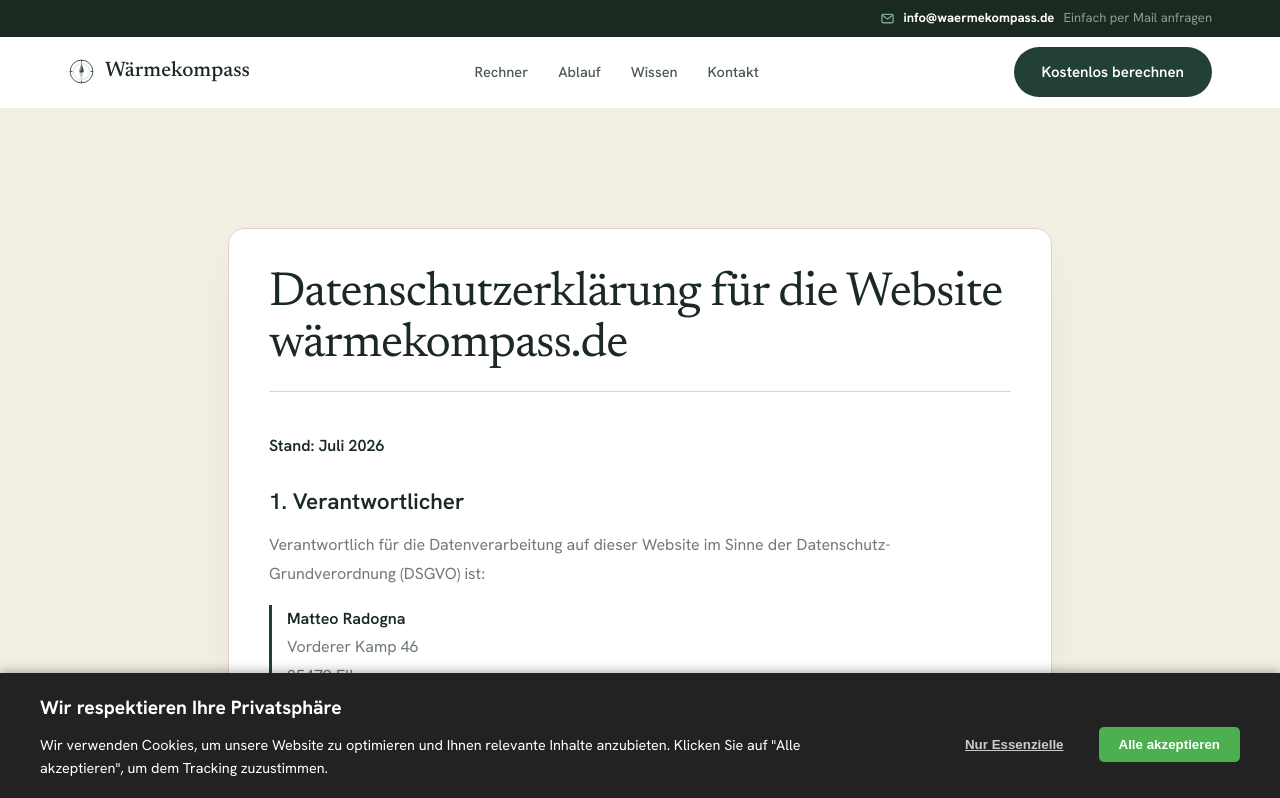
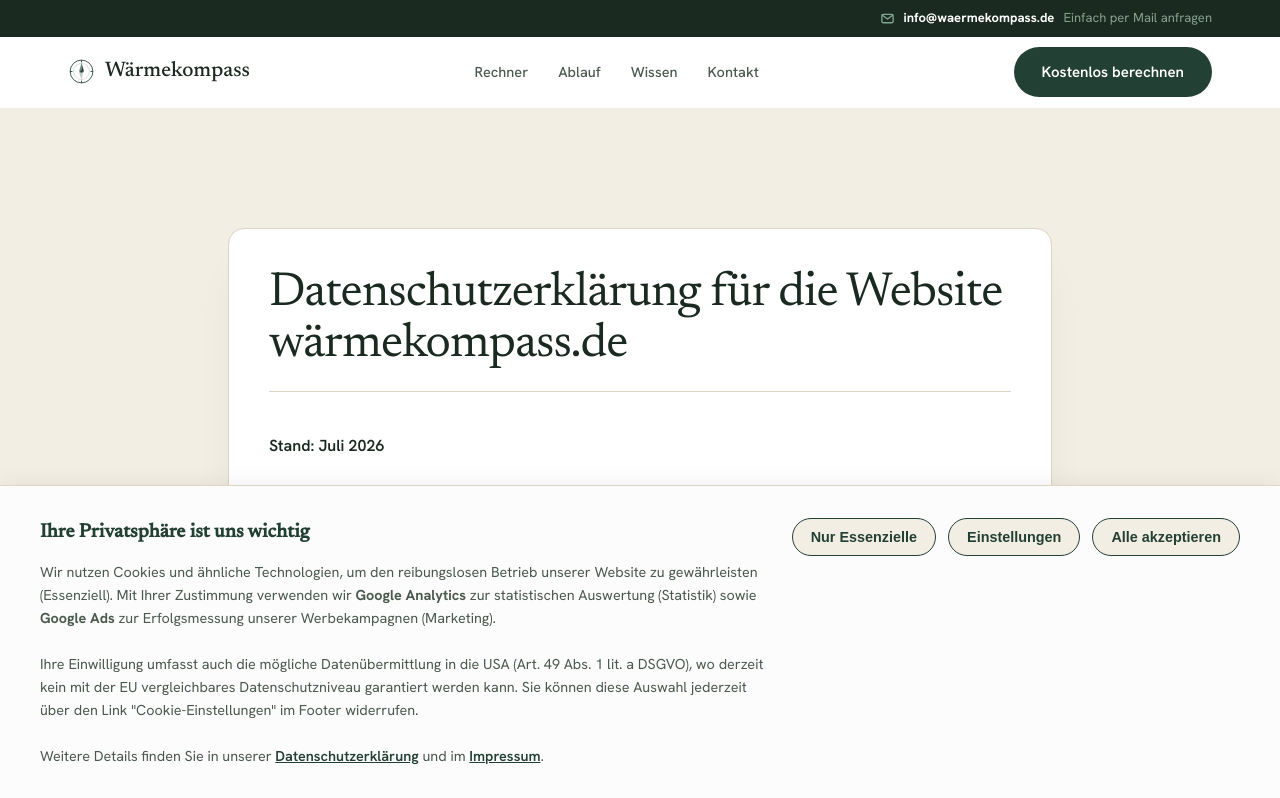
Before and after one commit to radognamatteo02-glitch/waermepumpen, a React (Vite) app in the folder frontend/: page /datenschutz in a window 1280 px wide. Shown: the top 798 px of the page. Built offline with nearby package versions, Linux system fonts and the light colour scheme.

Commit message:
Cookiebanner Anpassungen

```diff
--- a/frontend/index.html
+++ b/frontend/index.html
@@ -6,9 +6,7 @@
     <meta name="viewport" content="width=device-width, initial-scale=1.0" />
     <title>Wärmekompass</title>
     <!-- <script id="Cookiebot" src="https://consent.cookiebot.com/uc.js" data-cbid="085d4512-7c9e-4aaa-a869-374fd3727254" data-blockingmode="auto" type="text/javascript"></script> -->
-    <!-- Google Fonts importieren -->
-    <link rel="preconnect" href="https://fonts.googleapis.com">
-    <link rel="preconnect" href="https://fonts.gstatic.com" crossorigin>
+
   </head>
   <body>
     <div id="root"></div>
--- a/frontend/package.json
+++ b/frontend/package.json
@@ -10,6 +10,10 @@
     "preview": "vite preview"
   },
   "dependencies": {
+    "@fontsource/hanken-grotesk": "^5.3.0",
+    "@fontsource/inter": "^5.3.0",
+    "@fontsource/newsreader": "^5.3.0",
+    "@fontsource/sora": "^5.3.0",
     "react": "^19.2.7",
     "react-dom": "^19.2.7",
     "react-router-dom": "^7.18.1"
--- a/frontend/src/App.jsx
+++ b/frontend/src/App.jsx
@@ -1,5 +1,5 @@
 import React from 'react';
-import CookieBanner from './components/CookieBanner';
+import CookieBanner from './components/Cookiebanner';
 import { useState } from 'react';
 import { BrowserRouter as Router, Routes, Route } from 'react-router-dom';
 import Navbar from './components/Navbar';
--- a/frontend/src/components/Cookiebanner.jsx
+++ b/frontend/src/components/Cookiebanner.jsx
@@ -1,73 +1,171 @@
 import React, { useState, useEffect } from 'react';
+import { Link } from 'react-router-dom';
 import './styles/Cookiebanner.css';
 
-export default function CookieBanner() {
+export default function Cookiebanner() {
   const [isVisible, setIsVisible] = useState(false);
+  const [showSettings, setShowSettings] = useState(false);
+
+  // Granulare Auswahl (Punkt 4)
+  const [preferences, setPreferences] = useState({
+    statistics: false,
+    marketing: false
+  });
+
+  const TRACKING_ID = 'G-5GVE6GGBKS'; // Hier deine Google Analytics/Ads ID eintragen
 
   useEffect(() => {
-    // Prüfen, ob der Nutzer bereits eine Wahl getroffen hat
-    const consent = localStorage.getItem('waermepumpen_cookie_consent');
+    const savedData = localStorage.getItem('waermepumpen_consent');
 
-    if (!consent) {
-      // Keine Entscheidung gefunden -> Banner anzeigen
+    if (!savedData) {
       setIsVisible(true);
-    } else if (consent === 'all') {
-      // Nutzer hatte in der Vergangenheit zugestimmt -> Skripte laden
-      loadTrackingScripts();
+    } else {
+      const parsed = JSON.parse(savedData);
+
+      // Punkt 8: Nach ~12 Monaten (365 Tage) erneut abfragen
+      const ageInMs = Date.now() - new Date(parsed.timestamp).getTime();
+      const oneYearInMs = 365 * 24 * 60 * 60 * 1000;
+
+      if (ageInMs > oneYearInMs) {
+        setIsVisible(true);
+      } else {
+        setPreferences(parsed.consent);
+        applyScripts(parsed.consent);
       }
+    }
+
+    // Punkt 6: Custom Event Listener, um Banner aus dem Footer zu öffnen
+    const openBanner = () => {
+      setIsVisible(true);
+      setShowSettings(true);
+    };
+    window.addEventListener('openCookieBanner', openBanner);
+    return () => window.removeEventListener('openCookieBanner', openBanner);
   }, []);
 
-  // Funktion zum dynamischen Laden der Tracking-Skripte
-  const loadTrackingScripts = () => {
-    // Verhindern, dass Skripte doppelt geladen werden
-    if (!document.getElementById('analytics-script')) {
-      console.log("Tracking-Skripte werden geladen...");
-
-      // Beispiel: Google Analytics Script dynamisch einfügen
+  const applyScripts = (consent) => {
+    // Analytics laden, falls zugestimmt
+    if (consent.statistics || consent.marketing) {
+      if (!document.getElementById('gtag-script')) {
         const script = document.createElement('script');
-      script.id = 'analytics-script';
-      script.src = 'https://www.googletagmanager.com/gtag/js?id=DEINE_TRACKING_ID';
+        script.id = 'gtag-script';
+        script.src = `https://www.googletagmanager.com/gtag/js?id=${TRACKING_ID}`;
         script.async = true;
         document.head.appendChild(script);
 
         const scriptConfig = document.createElement('script');
+        scriptConfig.id = 'gtag-config';
         scriptConfig.innerHTML = `
           window.dataLayer = window.dataLayer || [];
           function gtag(){dataLayer.push(arguments);}
           gtag('js', new Date());
-        gtag('config', 'DEINE_TRACKING_ID');
+          gtag('config', '${TRACKING_ID}', {
+            'anonymize_ip': true,
+            'allow_ad_personalization_signals': ${consent.marketing}
+          });
         `;
         document.head.appendChild(scriptConfig);
       }
+    }
   };
 
-  const handleAcceptAll = () => {
-    localStorage.setItem('waermepumpen_cookie_consent', 'all');
-    setIsVisible(false);
-    loadTrackingScripts(); // Skripte sofort nach Klick laden
+  const removeCookiesAndTracking = () => {
+    // Punkt 10: Tracking hart deaktivieren und Cookies löschen
+    window[`ga-disable-${TRACKING_ID}`] = true;
+
+    const cookiesToClear = ['_ga', `_ga_${TRACKING_ID}`, '_gcl_au', '_gid'];
+    cookiesToClear.forEach(name => {
+      document.cookie = `${name}=; expires=Thu, 01 Jan 1970 00:00:00 UTC; path=/;`;
+      document.cookie = `${name}=; expires=Thu, 01 Jan 1970 00:00:00 UTC; path=/; domain=.${window.location.hostname};`;
+    });
   };
 
-  const handleDecline = () => {
-    // Nur essenzielle Cookies (also keine Tracking-Skripte laden)
-    localStorage.setItem('waermepumpen_cookie_consent', 'essential');
-    setIsVisible(false);
+  const saveConsent = (newConsent) => {
+    const isUpdate = localStorage.getItem('waermepumpen_consent') !== null;
+
+    // Punkt 8: Speicherung mit Timestamp und Version
+    const data = {
+      consent: newConsent,
+      timestamp: new Date().toISOString(),
+      version: "1.1" // Bei zukünftigen Textänderungen hochzählen
     };
 
-  // Wenn der Banner nicht sichtbar sein soll, rendere nichts
+    localStorage.setItem('waermepumpen_consent', JSON.stringify(data));
+    setPreferences(newConsent);
+    setIsVisible(false);
+
+    if (isUpdate) {
+      // Wenn der User widerruft, Cookies hart löschen und Seite neu laden,
+      // um alle laufenden JS-Instanzen im RAM zu killen.
+      removeCookiesAndTracking();
+      window.location.reload();
+    } else {
+      applyScripts(newConsent);
+    }
+  };
+
+  const handleAcceptAll = () => saveConsent({ statistics: true, marketing: true });
+  const handleAcceptEssential = () => saveConsent({ statistics: false, marketing: false });
+  const handleSaveSettings = () => saveConsent(preferences);
+
   if (!isVisible) return null;
 
   return (
     <div className="custom-cookie-banner">
       <div className="cookie-content">
-        <h4>Wir respektieren Ihre Privatsphäre</h4>
+        <h4>Ihre Privatsphäre ist uns wichtig</h4>
+
+        {/* Punkt 9: Konkrete Nennung der Zwecke, Dienste und Drittlandtransfer */}
         <p>
-          Wir verwenden Cookies, um unsere Website zu optimieren und Ihnen relevante Inhalte anzubieten.
-          Klicken Sie auf "Alle akzeptieren", um dem Tracking zuzustimmen.
+          Wir nutzen Cookies und ähnliche Technologien, um den reibungslosen Betrieb unserer Website zu gewährleisten (Essenziell).
+          Mit Ihrer Zustimmung verwenden wir <strong>Google Analytics</strong> zur statistischen Auswertung (Statistik)
+          sowie <strong>Google Ads</strong> zur Erfolgsmessung unserer Werbekampagnen (Marketing).
+          <br /><br />
+          Ihre Einwilligung umfasst auch die mögliche Datenübermittlung in die USA (Art. 49 Abs. 1 lit. a DSGVO),
+          wo derzeit kein mit der EU vergleichbares Datenschutzniveau garantiert werden kann.
+          Sie können diese Auswahl jederzeit über den Link "Cookie-Einstellungen" im Footer widerrufen.
+          <br /><br />
+          {/* Punkt 7: Verlinkungen direkt auf der ersten Ebene */}
+          Weitere Details finden Sie in unserer <Link to="/datenschutz" className="cookie-link">Datenschutzerklärung</Link> und im <Link to="/impressum" className="cookie-link">Impressum</Link>.
         </p>
+
+        {showSettings && (
+          <div className="cookie-settings-panel">
+            <label className="cookie-checkbox">
+              <input type="checkbox" checked disabled />
+              <span><strong>Essenziell:</strong> Technisch notwendige Cookies zum Betrieb der Website.</span>
+            </label>
+            <label className="cookie-checkbox">
+              <input
+                type="checkbox"
+                checked={preferences.statistics}
+                onChange={(e) => setPreferences({...preferences, statistics: e.target.checked})}
+              />
+              <span><strong>Statistik:</strong> Google Analytics zur pseudonymisierten Auswertung des Nutzerverhaltens.</span>
+            </label>
+            <label className="cookie-checkbox">
+              <input
+                type="checkbox"
+                checked={preferences.marketing}
+                onChange={(e) => setPreferences({...preferences, marketing: e.target.checked})}
+              />
+              <span><strong>Marketing:</strong> Google Ads Conversion Tracking zur Erfolgsmessung von Werbeanzeigen.</span>
+            </label>
           </div>
+        )}
+      </div>
+
+      <div className="cookie-actions">
+        {/* Punkt 5: Gleichwertige Buttons ohne Dark Patterns */}
         <div className="cookie-buttons">
-        <button className="btn-decline" onClick={handleDecline}>Nur Essenzielle</button>
-        <button className="btn-accept" onClick={handleAcceptAll}>Alle akzeptieren</button>
+          <button className="btn-cookie" onClick={handleAcceptEssential}>Nur Essenzielle</button>
+          {showSettings ? (
+            <button className="btn-cookie" onClick={handleSaveSettings}>Auswahl speichern</button>
+          ) : (
+            <button className="btn-cookie" onClick={() => setShowSettings(true)}>Einstellungen</button>
+          )}
+          <button className="btn-cookie" onClick={handleAcceptAll}>Alle akzeptieren</button>
+        </div>
       </div>
     </div>
   );
--- a/frontend/src/components/Footer.jsx
+++ b/frontend/src/components/Footer.jsx
@@ -1,6 +1,11 @@
 import { Link } from 'react-router-dom';
 
 export default function Footer() {
+  const openCookieSettings = (e) => {
+    e.preventDefault();
+    window.dispatchEvent(new Event('openCookieBanner'));
+  };
+
   return (
     <footer id="kontakt" className="footer">
       <div className="container">
@@ -8,9 +13,12 @@
           {/* ... andere Footer-Spalten ... */}
           <div>
             <h4>Rechtliches</h4>
-            {/* WICHTIG: Link statt a verwenden */}
             <Link to="/impressum">Impressum</Link>
             <Link to="/datenschutz">Datenschutzerklärung</Link>
+            {/* Punkt 6: Link zum Öffnen des Banners für Widerruf */}
+            <a href="#" onClick={openCookieSettings} style={{ cursor: 'pointer' }}>
+              Cookie-Einstellungen
+            </a>
           </div>
         </div>
         <div className="footer-bottom">
--- a/frontend/src/components/styles/Animation.css
+++ b/frontend/src/components/styles/Animation.css
@@ -2,7 +2,11 @@
    Bindet optional die Google Fonts "Sora" und "Inter" ein.
    Falls dein Projekt Fonts anders lädt, kannst du die nächste Zeile entfernen
    und die Fonts stattdessen global (z. B. in index.html) einbinden. */
-@import url('https://fonts.googleapis.com/css2?family=Sora:wght@400;600;700&family=Inter:wght@400;500&display=swap');
+@import '@fontsource/sora/400.css';
+@import '@fontsource/sora/600.css';
+@import '@fontsource/sora/700.css';
+@import '@fontsource/inter/400.css';
+@import '@fontsource/inter/500.css';
 
 .wp-montage {
   --wp-cream: #F6F2E9;
--- a/frontend/src/components/styles/Cookiebanner.css
+++ b/frontend/src/components/styles/Cookiebanner.css
@@ -3,57 +3,102 @@
   bottom: 0;
   left: 0;
   width: 100%;
-  background-color: #222;
-  color: #fff;
-  padding: 20px;
+  background-color: #fcfcfc;
+  color: #1B2A20; /* Passt zum restlichen Projekt-Theme */
+  padding: 24px;
+  border-top: 1px solid #DCD4C4;
+  box-shadow: 0 -4px 20px rgba(0,0,0,0.05);
+  z-index: 9999;
   display: flex;
   flex-direction: column;
-  align-items: center;
-  justify-content: space-between;
-  box-shadow: 0 -2px 10px rgba(0,0,0,0.3);
-  z-index: 9999;
-
+  gap: 20px;
+  font-family: inherit;
 }
 
-@media(min-width: 768px) {
+@media(min-width: 992px) {
   .custom-cookie-banner {
     flex-direction: row;
-    padding: 20px 40px;
+    align-items: flex-start;
+    padding: 32px 40px;
   }
 }
 
+.cookie-content {
+  flex: 1;
+}
+
 .cookie-content h4 {
-  margin: 0 0 10px 0;
+  margin: 0 0 12px 0;
   font-size: 1.2rem;
+  font-family: 'Newsreader', serif;
+  color: #234034;
 }
 
 .cookie-content p {
   margin: 0;
   font-size: 0.9rem;
-  max-width: 800px;
+  line-height: 1.6;
+  max-width: 900px;
+  color: #4A5A4E;
+}
+
+.cookie-link {
+  color: #234034;
+  text-decoration: underline;
+  font-weight: 600;
+}
+
+.cookie-settings-panel {
+  margin-top: 16px;
+  padding: 16px;
+  background-color: #EAE3D5;
+  border-radius: 8px;
+  display: flex;
+  flex-direction: column;
+  gap: 12px;
+}
+
+.cookie-checkbox {
+  display: flex;
+  align-items: flex-start;
+  gap: 10px;
+  font-size: 0.85rem;
+  cursor: pointer;
+}
+
+.cookie-checkbox input[type="checkbox"] {
+  margin-top: 3px;
+  accent-color: #234034;
+}
+
+.cookie-actions {
+  display: flex;
+  flex-direction: column;
+  justify-content: flex-end;
 }
 
 .cookie-buttons {
   display: flex;
-  gap: 15px;
-  margin-top: 15px;
+  flex-wrap: wrap;
+  gap: 12px;
 }
 
-.cookie-buttons button {
-  padding: 10px 20px;
-  border: none;
-  border-radius: 5px;
+/* WICHTIG (Punkt 5): Alle Buttons exakt gleich! */
+.btn-cookie {
+  background-color: #F3EEE4;
+  color: #234034;
+  border: 1px solid #234034;
+  padding: 10px 18px;
+  border-radius: 100px; /* Passt zum Projekt-Button-Style */
   cursor: pointer;
-  font-weight: bold;
+  font-weight: 600;
+  font-size: 0.9rem;
+  transition: all 0.2s;
+  flex: 1 1 auto;
+  text-align: center;
 }
 
-.btn-accept {
-  background-color: #4CAF50;
-  color: white;
+.btn-cookie:hover {
+  background-color: #234034;
+  color: #ffffff;
 }
-
-.btn-decline {
-  background-color: transparent;
-  color: #ccc;
-  text-decoration: underline;
-}
--- a/frontend/src/index.css
+++ b/frontend/src/index.css
@@ -1,5 +1,15 @@
 /* Fonts */
-@import url('https://fonts.googleapis.com/css2?family=Hanken+Grotesk:wght@400;500;600;700&family=Newsreader:ital,wght@0,400;0,500;1,400&display=swap');
+/* Hanken Grotesk: 400, 500, 600, 700 */
+@import '@fontsource/hanken-grotesk/400.css';
+@import '@fontsource/hanken-grotesk/500.css';
+@import '@fontsource/hanken-grotesk/600.css';
+@import '@fontsource/hanken-grotesk/700.css';
+
+/* Newsreader: 400, 500 + Italic 400 */
+@import '@fontsource/newsreader/400.css';
+@import '@fontsource/newsreader/500.css';
+@import '@fontsource/newsreader/400-italic.css';
+
 
 /* Resets & Variables */
 :root {
```
Also changed, not shown: 1 other file (tests, documents, lock files or other folders). Lines whose indentation alone changed are shown as unchanged.
